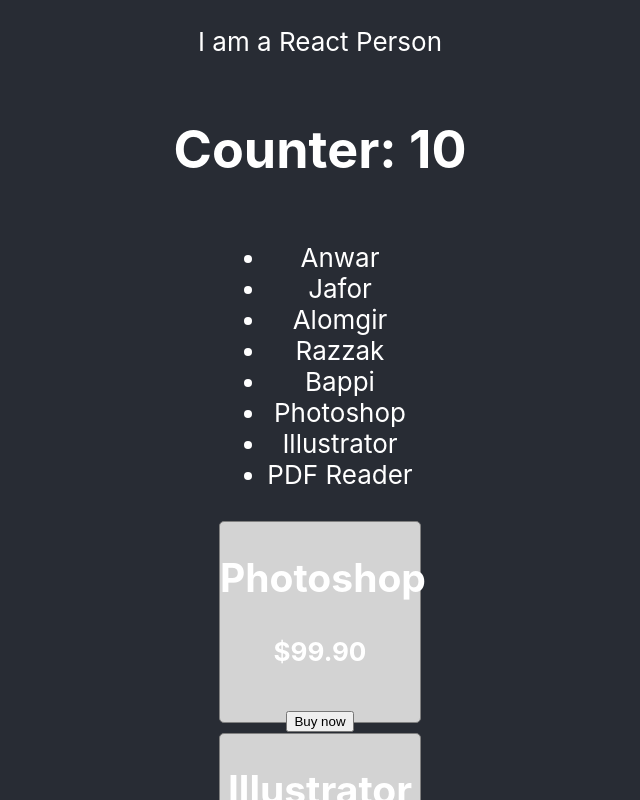
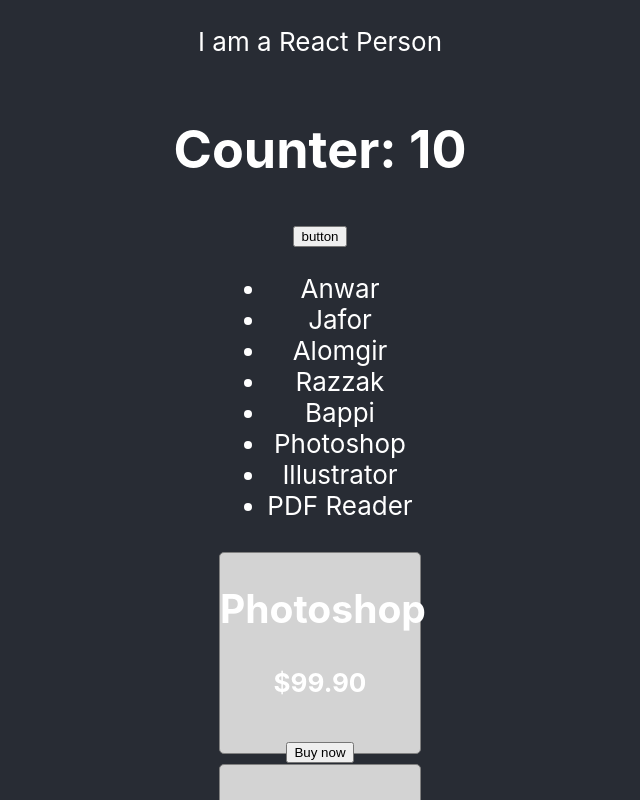
Before and after one commit to mdshahnewaz4767/react-core-concepts, a React (Create React App) app: page / in a window 1280 px wide. Shown: the top 800 px of the page, without its empty margins (320-960 px from the left). Built offline with nearby package versions, Linux system fonts and the light colour scheme.

Commit message:
add count up

```diff
--- a/src/App.js
+++ b/src/App.js
@@ -39,9 +39,15 @@ function App() {
 
 function Counter(){
   const [count, setCount] = useState(10);
+  const handleIncrease = () => {
+    console.log('clicked');
+    // const newCount = count + 1;
+    setCount(count + 1);
+  };
   return (
     <div>
       <h1>Counter: {count}</h1>
+      <button onClick={handleIncrease}>button</button>
     </div>
   )
 }
```
